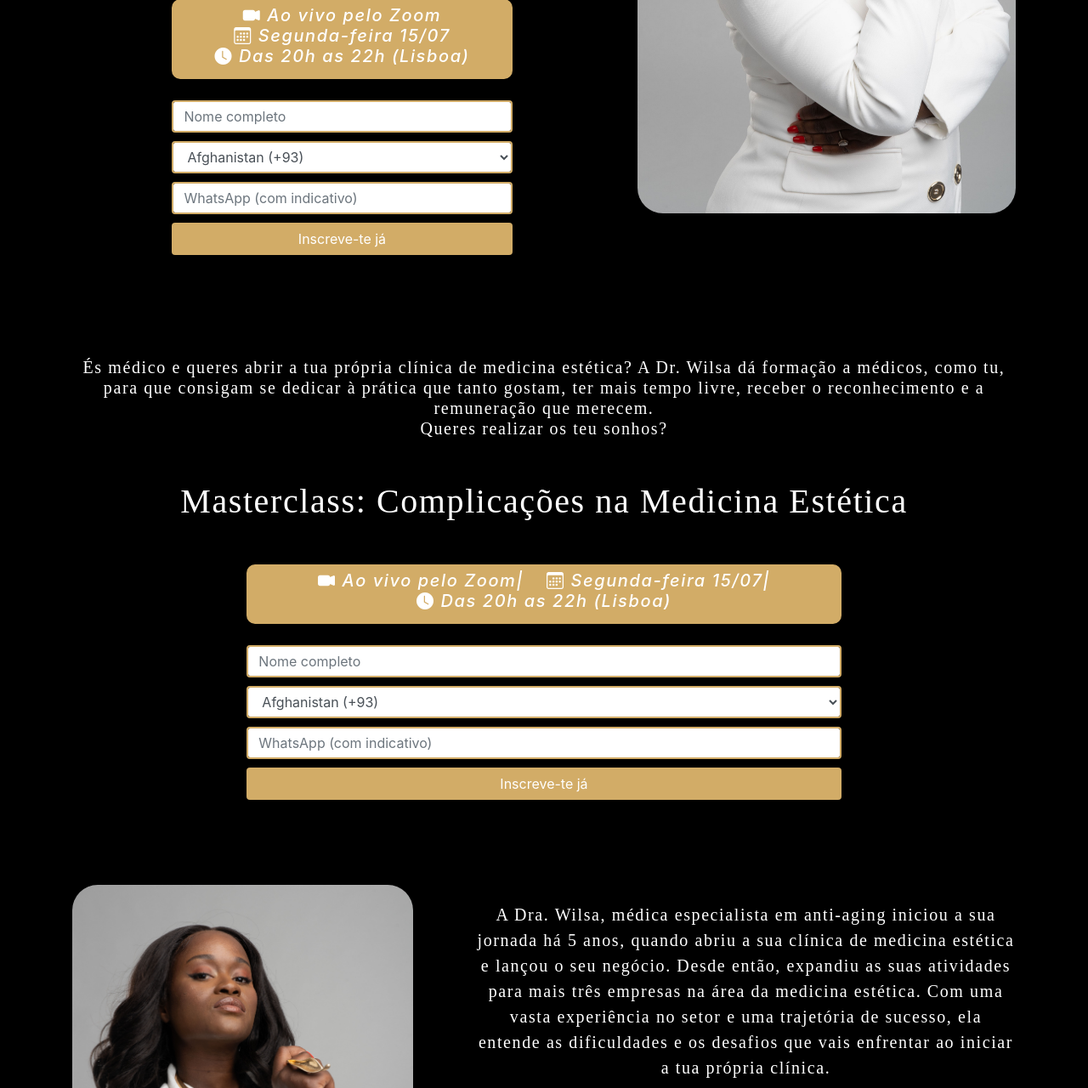
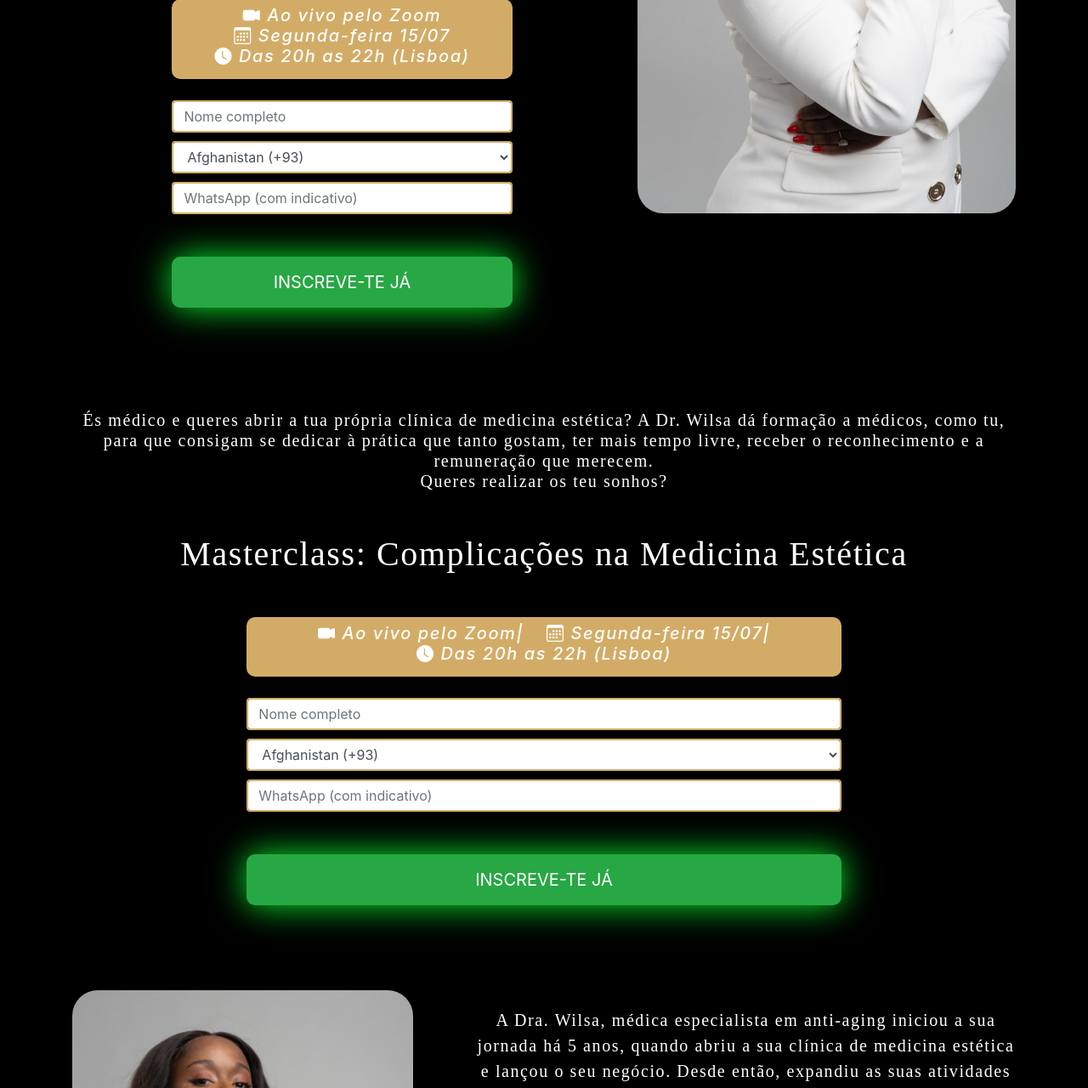
Before and after one commit to SPAWNKID19XX/SC, a Flask app: page / in a window 1280 px wide. Shown: the part 613-1893 px from the top of the page at 85% size. Run offline with Flask 3, Linux system fonts and the light colour scheme; some libraries are stand-ins or nearby versions.

Commit message:
[UPDATE] button form submit

```diff
--- a/form.py
+++ b/form.py
@@ -206,4 +206,4 @@ class FormSubscribe(FlaskForm):
     full_name = StringField('Full Name', validators=[DataRequired()], render_kw={"placeholder": "Nome completo", 'class':'form-control'})
     countries = SelectField('Countries', choices=[(country, f"{country} ({code})") for country, code in countries_list.items()], validators=[DataRequired()], render_kw={"placeholder": "Selecione o país", 'class':'form-control'})
     wtsapp = StringField('WhatsApp', validators=[DataRequired()], render_kw={"placeholder": "WhatsApp (com indicativo)", 'class':'form-control'})
-    submit = SubmitField('Inscreve-te já',render_kw={'class':'btn'})
+    submit = SubmitField('Inscreve-te já',render_kw={'class':'btn btn-success'})
--- a/static/style/main.css
+++ b/static/style/main.css
@@ -69,18 +69,41 @@ form {
   border: solid 2px #d2ac67;
 }
 
+/*
 .btn {
+
   display: block;
   margin: 0 auto;
   width: 70%;
   color: white;
-  /*background: radial-gradient(circle, rgba(175, 175, 175, 1) 0%, #d2ac67) 50%;*/
   background: #d2ac67;
+}
+*/
+
+.btn-success {
+  display: block;
+  margin: 50px auto;
+  width: 70%;
+  padding: 15px 0;
+  color: white;
+  font-size: 20px;
+  text-align: center;
+  text-transform: uppercase;
+  outline: 10px solid #d2ac67(214, 5, 5, 0.1);
+  box-shadow: 0px 0px 40px #0af129;
+  border: none;
+  border-radius: 10px;
+  cursor: pointer;
+  transition: box-shadow 0.3s ease;
+}
+.btn-success:hover {
+  box-shadow: 0px 0px 40px yellowgreen;
 }
 
 .section_2 img {
   width: 50%;
 }
+
 .images_list {
   margin: auto;
   display: flex;
@@ -90,7 +113,6 @@ form {
 .slide_conteiner {
   width: 90%;
 }
-
 .form_section {
   margin: 0 auto;
   margin-bottom: 100px;
@@ -132,4 +154,5 @@ form {
 footer {
   text-align: center;
   padding: 10px;
+  font-size: 0.5rem;
 }
```
